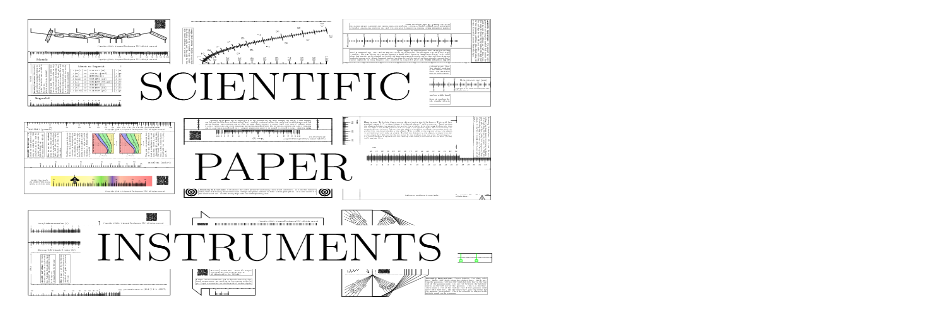
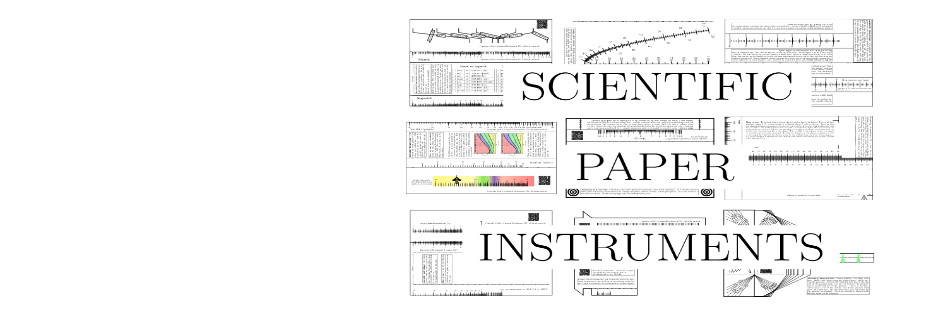
Before and after one commit to ssquareddevelopment/paperInstruments, a plain HTML site: page index.html in a window 1280 px wide. Shown: the top 330 px of the page, without its empty margins (0-930 px from the left). Drawn offline with Linux system fonts and the light colour scheme.

Commit message:
Update index.html

```diff
--- a/index.html
+++ b/index.html
@@ -5,7 +5,7 @@
 </head>
 <body>
 
-  <center></center><img src="coverFront.png" alt="cover" width="500" height="300"></center>
+  <center><img src="coverFront.png" alt="cover" width="500" height="300"></center>
 
   <h1> Instruments from paper? </h1>
 
```
